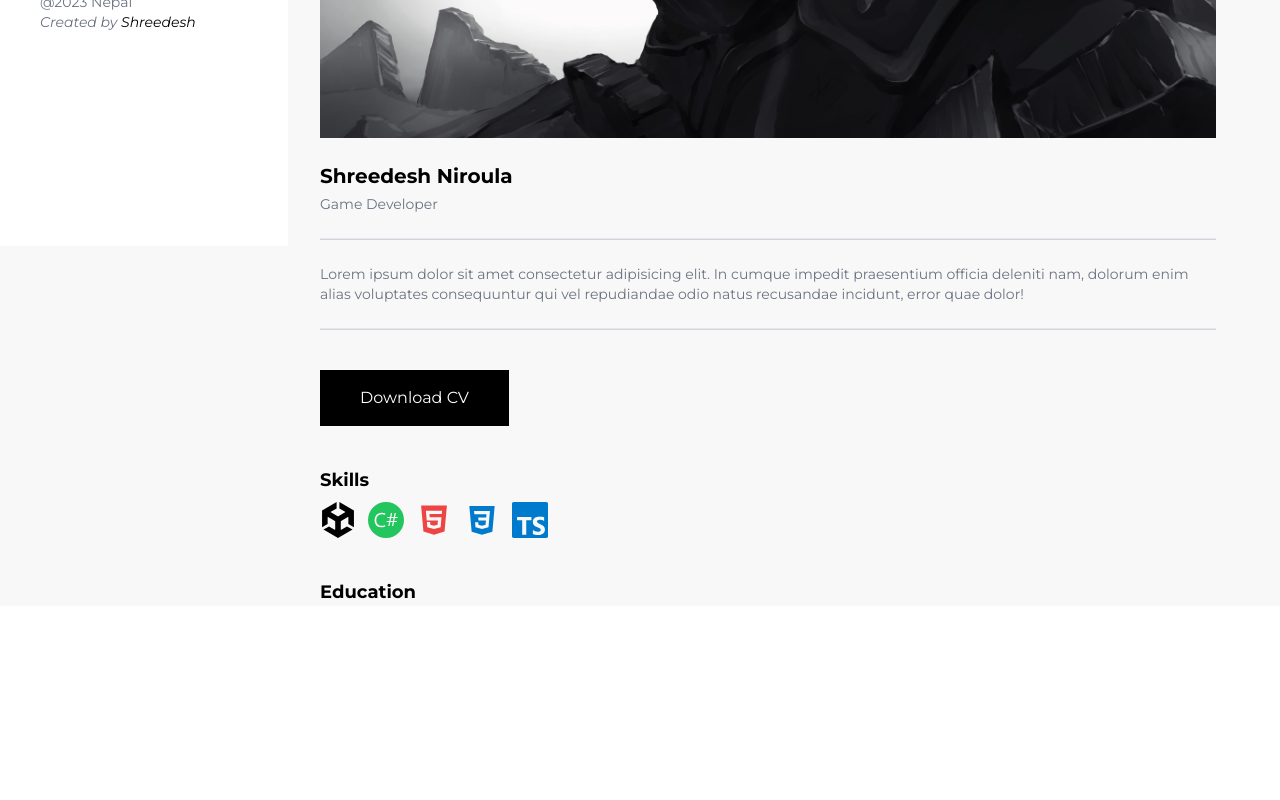
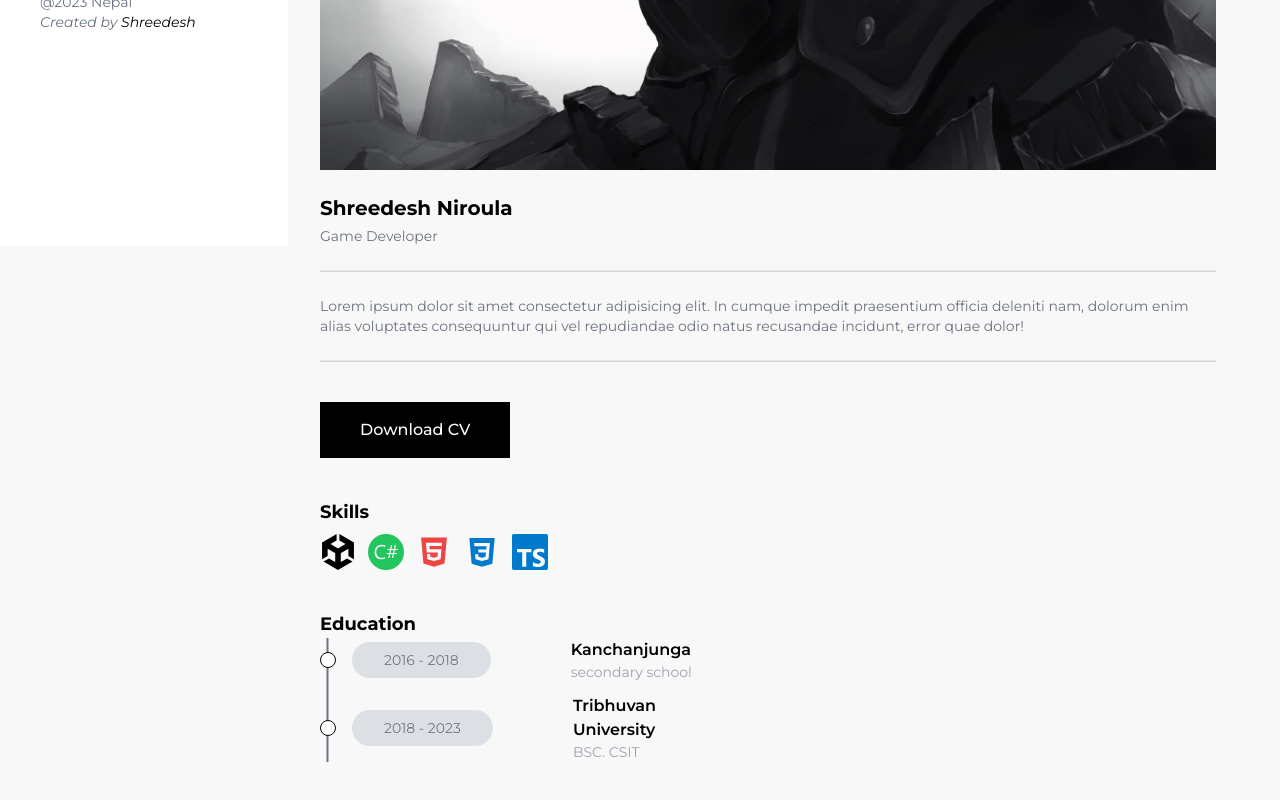
Before and after one commit to NShreedesh/NShreedesh.github.io, a React (Vite) app: page /about in a window 1280 px wide. Shown: the part 554-1354 px from the top of the page. Before the commit the page ends 1160 px from the top, so only its background shows below. Built offline with nearby package versions, Linux system fonts and the light colour scheme.

Commit message:
add eduaction in about

```diff
--- /dev/null
+++ b/src/components/LineDetails.tsx
@@ -0,0 +1,22 @@
+import ILineDetails from "../interfaces/ILineDetails";
+
+function LineDetails({ subtitle, title, timeline }: ILineDetails) {
+  return (
+    <div className="top-0 flex items-center gap-10 md:gap-20">
+      <div className="flex items-center gap-4">
+        <div className="w-4 h-4 border border-black border-solid rounded-full bg-white z-[1] dark:bg-black dark:border-white"></div>
+        <p className="px-8 py-2 text-sm text-gray-700 bg-gray-300 rounded-full dark:text-white dark:bg-[#323232] opacity-70">
+          {" "}
+          {timeline}
+        </p>
+      </div>
+
+      <div>
+        <p className="w-10 font-semibold text-md dark:text-white">{title}</p>
+        <p className="text-sm text-gray-400 dark:text-gray-300">{subtitle}</p>
+      </div>
+    </div>
+  );
+}
+
+export default LineDetails;
--- /dev/null
+++ b/src/data/eductionData.tsx
@@ -0,0 +1,14 @@
+import ILineDetails from "../interfaces/ILineDetails";
+
+export const educationData: ILineDetails[] = [
+  {
+    timeline: "2016 - 2018",
+    title: "Kanchanjunga",
+    subtitle: "secondary school",
+  },
+  {
+    timeline: "2018 - 2023",
+    title: "Tribhuvan University",
+    subtitle: "BSC. CSIT",
+  },
+];
--- /dev/null
+++ b/src/interfaces/ILineDetails.tsx
@@ -0,0 +1,5 @@
+export default interface ILineDetails {
+  timeline: string;
+  subtitle: string;
+  title: string;
+}
--- a/src/pages/About.tsx
+++ b/src/pages/About.tsx
@@ -1,9 +1,11 @@
+import LineDetails from "../components/LineDetails";
+import { educationData } from "../data/eductionData";
 import { skillIconsData } from "../data/skillIcons";
 
 function About() {
   return (
-    <div className="flexjustify-center w-full min-h-screen bg-light xl:text-start dark:bg-dark [transition:background-color_.3s,color_.3s]">
-      <div className="flex flex-col gap-10 px-5 mt-16 xl:max-w-4xl animate-page xl:px-0 xl:ml-80">
+    <div className="flexjustify-center w-full min-h-screen bg-light xl:text-start dark:bg-dark [transition:background-color_.3s,color_.3s] ">
+      <div className="flex flex-col gap-10 px-5 pt-24 pb-10 xl:max-w-4xl animate-page xl:px-0 xl:ml-80">
         <div className="flex flex-col gap-2">
           <p className="bg-[#EEEEEE] dark:bg-[#242424] w-fit px-5 py-2 dark:text-white font-semibold">
             About
@@ -34,7 +36,7 @@ function About() {
           <hr className="h-[2px] bg-gray-300" />
         </div>
 
-        <button className="px-10 py-4 text-white transition-all duration-200 ease-linear bg-black w-fit hover:tracking-wider dark:bg-white dark:text-black">
+        <button className="px-10 py-4 font-medium text-white transition-all duration-200 ease-linear bg-black w-fit hover:tracking-wider dark:bg-white dark:text-black">
           Download CV
         </button>
         <div className="flex flex-col gap-2">
@@ -47,6 +49,19 @@ function About() {
         </div>
         <div>
           <p className="text-lg font-bold dark:text-white">Education</p>
+          <div className="relative flex flex-col gap-3">
+            <div className="absolute w-[2px] h-full translate-x-[6.5px] bg-gray-500"></div>
+            {educationData.map((data, index) => {
+              return (
+                <LineDetails
+                  key={index}
+                  timeline={data.timeline}
+                  title={data.title}
+                  subtitle={data.subtitle}
+                />
+              );
+            })}
+          </div>
         </div>
       </div>
     </div>
```
